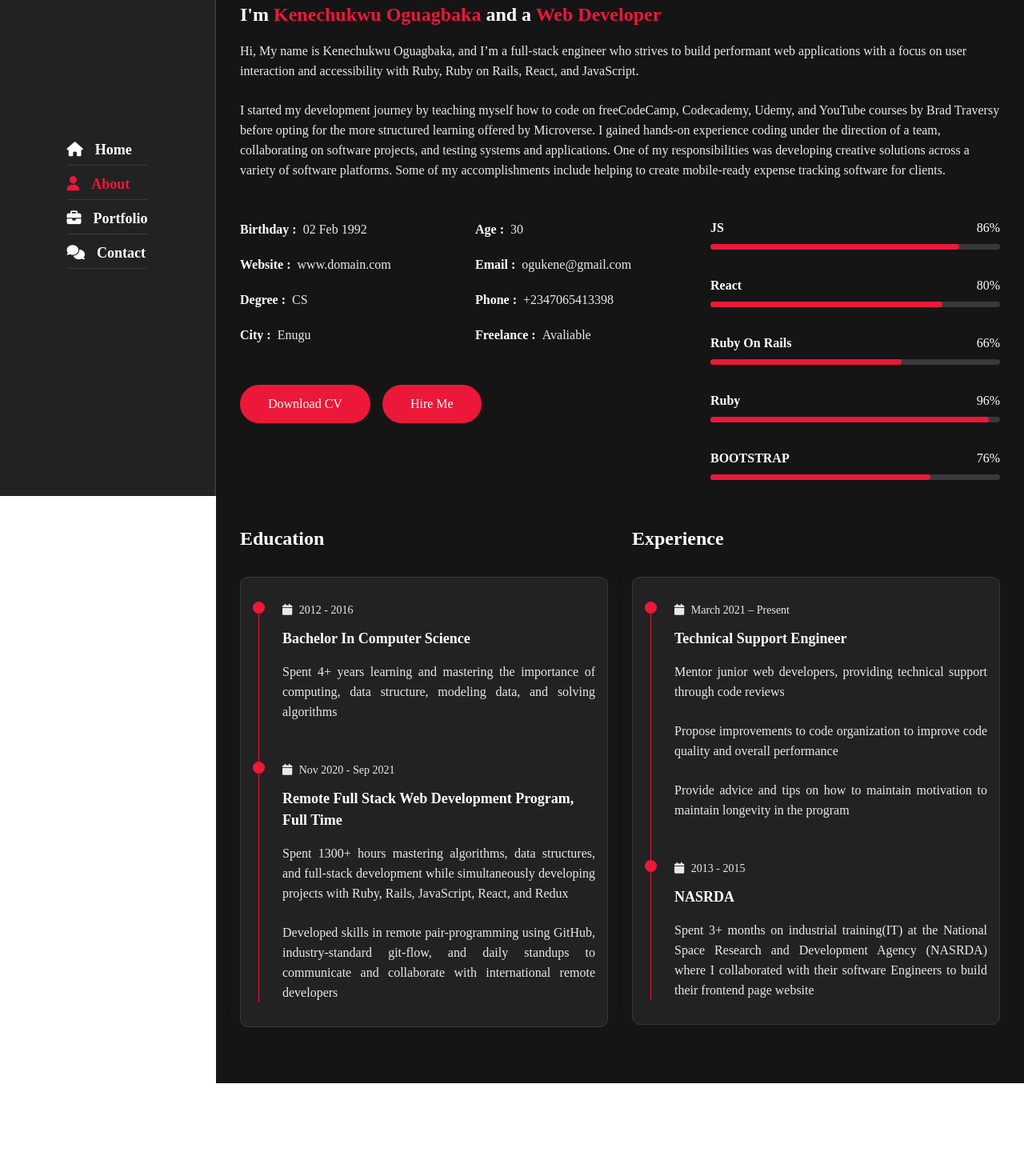
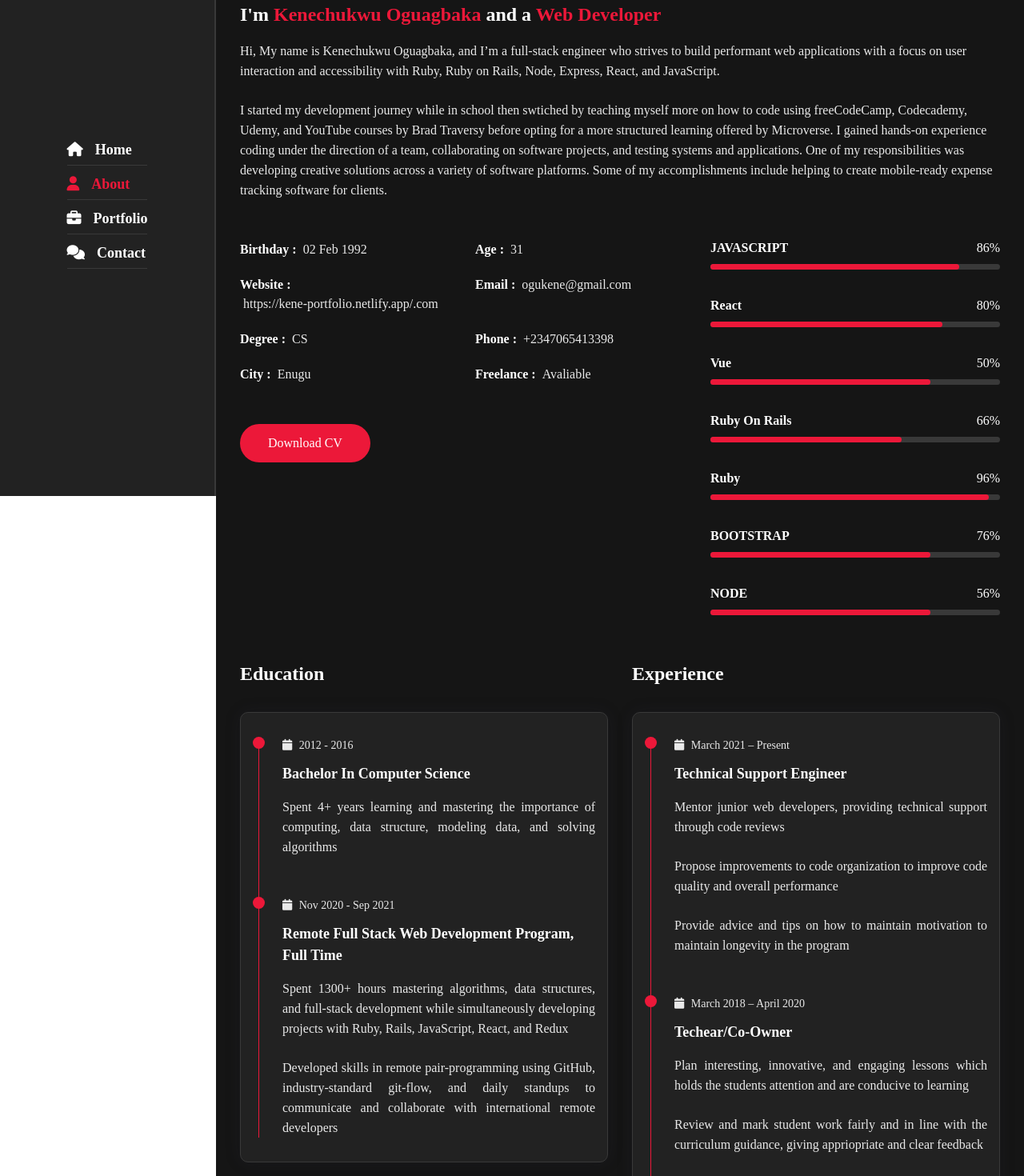
Before and after one commit to keneogu/React-Portfolio, a React (Create React App) app: page /about in a window 1280 px wide. Shown: the part 180-1650 px from the top of the page at 80% size. Before the commit the page ends 1534 px from the top, so only its background shows below. Built offline with nearby package versions, Linux system fonts and the light colour scheme; a web font is replaced by a local one.

Commit message:
Update portfolio

```diff
--- a/src/Container/About/About.js
+++ b/src/Container/About/About.js
@@ -19,11 +19,11 @@ const About = () => {
 									<h3>I'm <span>Kenechukwu Oguagbaka</span> and a <span>Web Developer</span></h3>
 									<p>Hi, My name is Kenechukwu Oguagbaka, and I’m a full-stack engineer who strives
 										to build performant web applications with a focus on user interaction and
-										accessibility with Ruby, Ruby on Rails, React, and JavaScript.</p>
+										accessibility with Ruby, Ruby on Rails, Node, Express, React, and JavaScript.</p>
 										<br/>
-									<p>I started my development journey by teaching myself how to code on freeCodeCamp,
+									<p>I started my development journey while in school then swtiched by teaching myself more on how to code using freeCodeCamp,
 										Codecademy, Udemy, and YouTube courses by Brad Traversy before opting
-										for the more structured learning offered by Microverse. I gained hands-on
+										for a more structured learning offered by Microverse. I gained hands-on
 										experience coding under the direction of a team, collaborating on software projects,
 										and testing systems and applications. One of my responsibilities was developing
 										creative solutions across a variety of software platforms. Some of my accomplishments
@@ -37,10 +37,10 @@ const About = () => {
 											<p>Birthday : <span>02 Feb 1992</span></p>
 										</div>
 										<div className="info-item padd-15">
-											<p>Age : <span>30</span></p>
+											<p>Age : <span>31</span></p>
 										</div>
 										<div className="info-item padd-15">
-											<p>Website : <span>www.domain.com</span></p>
+											<p>Website : <span>https://kene-portfolio.netlify.app/.com</span></p>
 										</div>
 										<div className="info-item padd-15">
 											<p>Email : <span>ogukene@gmail.com</span></p>
@@ -60,15 +60,14 @@ const About = () => {
 									</div>
 									<div className="row">
 										<div className="buttons padd-15">
-											<Link to="/home" className="btn">Download CV</Link>
-											<Link to="/about" className="btn hire-me">Hire Me</Link>
+											<Link to="https://docs.google.com/document/d/14UVCGO_RS7ysEzlT9tuS6WFQAeyyiR9_V9HMS4Lcbns/edit" className="btn">Download CV</Link>
 										</div>
 									</div>
 								</div>
 								<div className="skills padd-15">
 									<div className="row">
 										<div className="skill-item padd-15">
-											<h5>JS</h5>
+											<h5>JAVASCRIPT</h5>
 											<div className="progress">
 												<div className="progress-in p-g-i-1"></div>
 												<div className="skill-percent">86%</div>
@@ -79,6 +78,13 @@ const About = () => {
 											<div className="progress">
 												<div className="progress-in" style={{width: "80%"}}></div>
 												<div className="skill-percent">80%</div>
+											</div>
+										</div>
+										<div className="skill-item padd-15">
+											<h5>Vue</h5>
+											<div className="progress">
+												<div className="progress-in p-g-i-4"></div>
+												<div className="skill-percent">50%</div>
 											</div>
 										</div>
 										<div className="skill-item padd-15">
@@ -100,6 +106,13 @@ const About = () => {
 											<div className="progress">
 												<div className="progress-in p-g-i-4"></div>
 												<div className="skill-percent">76%</div>
+											</div>
+										</div>
+										<div className="skill-item padd-15">
+											<h5>NODE</h5>
+											<div className="progress">
+												<div className="progress-in p-g-i-4"></div>
+												<div className="skill-percent">56%</div>
 											</div>
 										</div>
 									</div>
@@ -153,6 +166,18 @@ const About = () => {
 												<div className="timeline-item">
 													<div className="circle-dot"></div>
 													<h3 className="timeline-date">
+														<i className="fa fa-calendar"></i> March 2018 – April 2020
+													</h3>
+													<h4 className="timeline-title">Techear/Co-owner</h4>
+													<p className="timeline-text">Plan interesting, innovative, and engaging lessons which holds the students attention and are conducive to learning</p>
+													<br/>
+													<p className="timeline-text">Review and mark student work fairly and in line with the curriculum guidance, giving appriopriate and clear feedback</p>
+													<br/>
+													<p className="timeline-text">Ultimately prepare students for their SSCE, GSCE examinations</p>
+												</div>
+												<div className="timeline-item">
+													<div className="circle-dot"></div>
+													<h3 className="timeline-date">
 														<i className="fa fa-calendar"></i> 2013 - 2015
 													</h3>
 													<h4 className="timeline-title">NASRDA</h4>
--- a/src/Container/Home/Home.js
+++ b/src/Container/Home/Home.js
@@ -13,7 +13,7 @@ const Home = () => {
 							<h3 className="hello">Hello, my name is <span className="name">Kenechukwu Oguagbaka</span></h3>
 							<h3 className="my-profession">I'm a <span className="typing">Software Engineer</span></h3>
 							<p>I’m a full-stack engineer who strives to build performant web applications
-								with a focus on user interaction and accessibility with Ruby, Ruby on Rails,
+								with a focus on user interaction and accessibility with Ruby, Ruby on Rails, Node, Express,
 								React, and JavaScript.</p>
 							<Link to="/" className="btn hire-me">Hire Me</Link>
 						</div>
```
